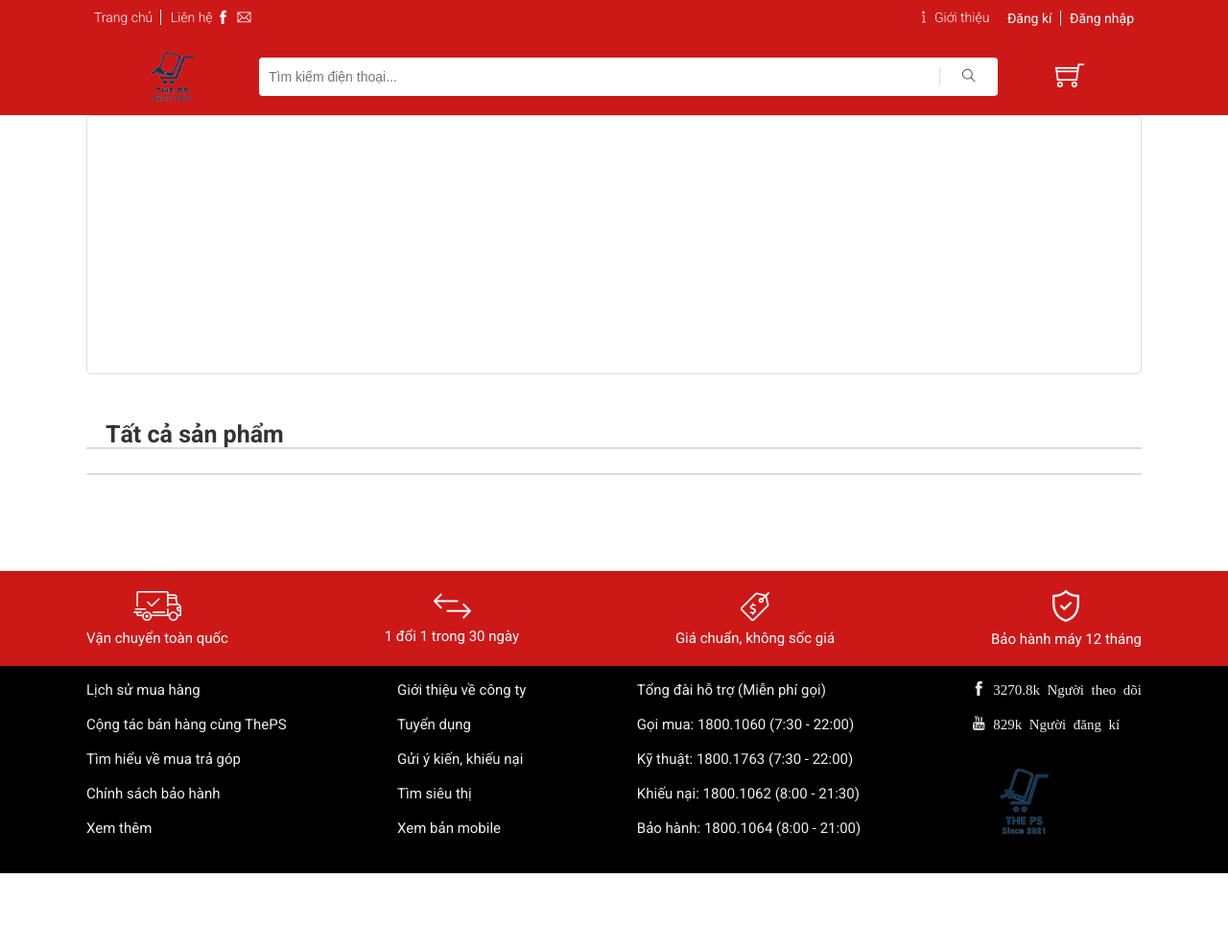
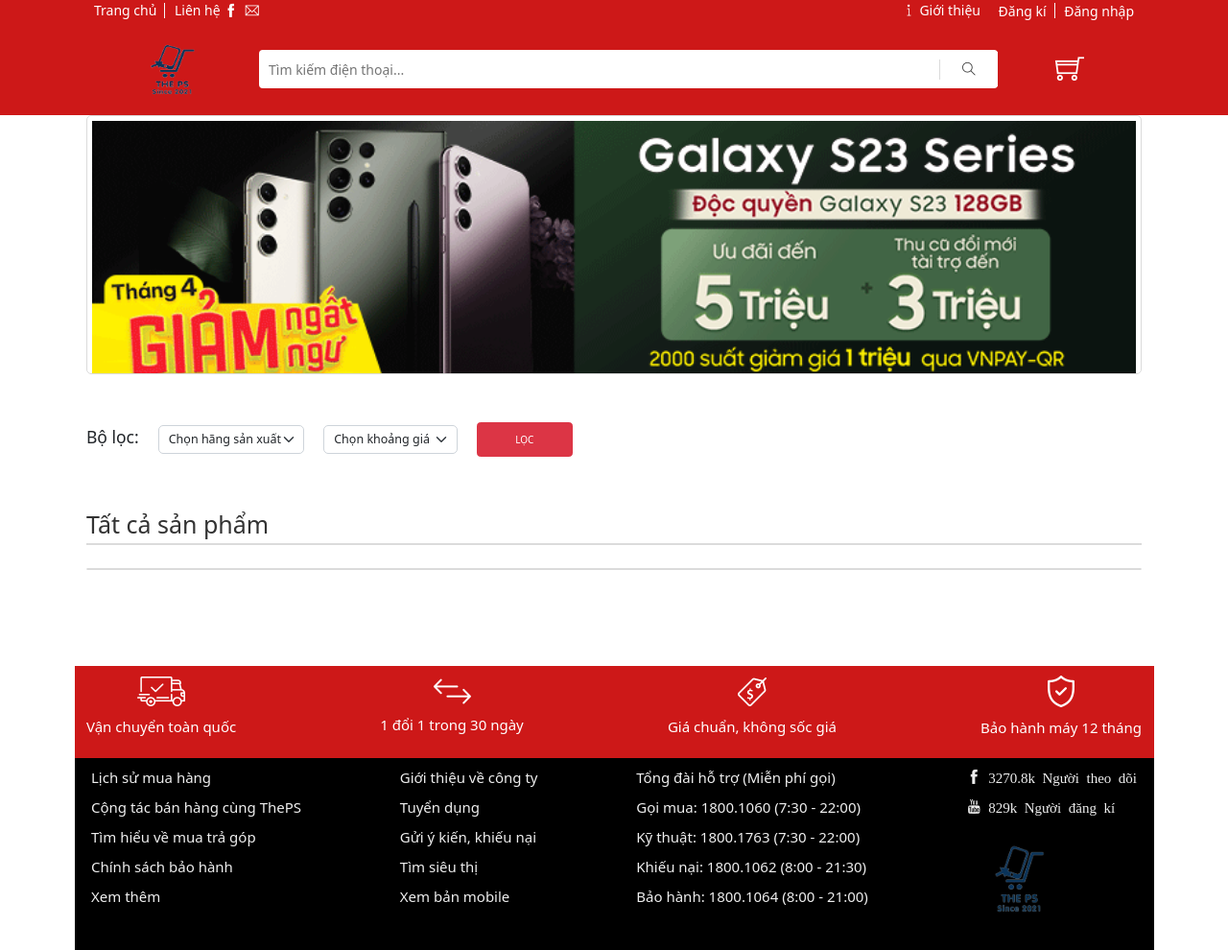
Before and after one commit to hoaiphongpvt/phone-shop, a PHP site: page / in a window 1280 px wide. Shown: the whole page at 96% size. Before the commit the page ends 910 px from the top, so only its background shows below. Run offline with PHP 8.4, Linux system fonts and the light colour scheme; data that the repository does not hold is empty.

Commit message:
Add filter

```diff
--- a/aboutus.php
+++ b/aboutus.php
@@ -93,7 +93,7 @@
                                 <a href="https://www.facebook.com/chanphong.giang.73">Giang Chấn Phong</a>
                             </div>
                             <div class="ab_group">
-                                <a href="https://www.facebook.com/xiem.huynh.106/">Nguyễn Hoàng Phúc</a>
+                                <a href="https://www.facebook.com/dung.nguoi.9279">Nguyễn Hoàng Phúc</a>
                             </div>
                         </div>
                  </div>
--- /dev/null
+++ b/assets/components/formatCurrency.php
@@ -0,0 +1,7 @@
+<?php
+    function currency_format($number, $suffix = 'đ') {
+        if (!empty($number)) {
+            return number_format($number, 0, ',', '.') . "{$suffix}";
+        }
+    }
+?>
--- /dev/null
+++ b/assets/components/loc.php
@@ -0,0 +1,24 @@
+<form action="./././timkiem.php" method="GET" class="locSP">
+    <h3>Bộ lọc:</h3>
+    <div class="locTheoHang">
+        <select name="nsx" id="nsx" class="form-select form-select-lg">
+            <option value=null selected>Chọn hãng sản xuất</option>
+            <option value="1">Apple</option>
+            <option value="2">Samsung</option>
+            <option value="3">Oppo</option>
+            <option value="4">Vivo</option>
+        </select>
+    </div>
+
+    <div class="locTheoGia">
+        <select name="gia" id="gia" class="form-select form-select-lg">
+            <option value=null selected>Chọn khoảng giá</option>
+            <option value="0-4000000">Dưới 4 triệu</option>
+            <option value="4000000-10000000">4 triệu - 10 triệu</option>
+            <option value="10000000-20000000">10 triệu - 20 triệu</option>
+            <option value=">20000000">Từ 20 triệu trờ lên</option>
+        </select>
+    </div>
+
+    <button type="submit" id="btn-loc" class="btn btn-danger btn-loc">LỌC</button>
+</form>
--- a/assets/components/search.php
+++ b/assets/components/search.php
@@ -1,7 +1,6 @@
 <form action="timkiem.php" method="GET" class="search" id="search">
     <input type="text" placeholder="Tìm kiếm điện thoại..." class="header_search-input" name="keyword" id="input">
     <button class="header_search-button" type="submit" id="btnSearch">
-        <!-- <a href="timkiem.php" style="text-decoration: none;"></a> -->
         <i class="ti-search header_search-icon"></i>
     </button>
 </form>
--- a/assets/css_js/base.css
+++ b/assets/css_js/base.css
@@ -60,8 +60,8 @@
     border-radius: 5px;
     animation: fadeIn linear .1s;
 }
-.btn{
-    min-width: 140px;
+.btn {
+    min-width: 100px;
     height: 36px;
     border: none;
     text-decoration: none;
--- a/assets/css_js/main.css
+++ b/assets/css_js/main.css
@@ -248,6 +248,7 @@
 .footer{
     display: flex;
     justify-content: space-between;
+    padding: 10px 5px;
 }
 .footer p {
     font-size: 1.5rem;
@@ -266,7 +267,7 @@
     width: 100%;
     padding: 5px;
     transition: transform 0.9s ease;
-    transform: translateX(100%);
+    transform: translateX(0);
 }
 #banner{
     height: 270px;
@@ -285,7 +286,7 @@
 .phone-heading-text{
     font-size: 2.5rem;
     color: var(--text-color);
-    padding: 5px 20px;
+    padding: 5px 0px;
     border-bottom: 2px solid var(--boder-color);
 }
 .phone-content{
@@ -586,18 +587,18 @@
     color: var(--text-color);
 }
 .page {
+    cursor: pointer;
     text-align: center;
     line-height: 30px;
     display: inline-block;
     margin: 0 10px;
     width: 30px;
     height: 30px;
-    border: 2px solid #333;
     border-radius: 3px;
 }
 .icon-page:hover,
 .page:hover {
-    opacity: 0.7;
+    opacity: 0.8;
 }
 /*Giỏ hàng*/
 
@@ -827,3 +828,31 @@
     background-color: #cb1c22;
     color: white;
 }
+
+.locSP {
+    margin-top: 50px;
+    display: flex;
+    justify-content: flex-start;
+    align-items: center;
+}
+
+.locTheoHang {
+    margin-left: 20px;
+}
+
+.locTheoGia {
+    margin-left: 20px;
+}
+
+.btn-loc {
+    display: inline-block;
+    margin-left: 20px;
+}
+
+.desc_detail {
+    line-height: 1.7;
+}
+
+.ab_text {
+    line-height: 1.7;
+}
--- /dev/null
+++ b/assets/js/loc.js
@@ -0,0 +1,10 @@
+const btnLoc = document.getElementById('btn-loc')
+const nsx = document.getElementById('nsx')
+const gia =  document.getElementById('gia')
+
+btnLoc.addEventListener('click', (e) => {
+    if (nsx.value == "null" && gia.value == "null") {
+        alert('Bạn phải chọn thông tin cần lọc!')
+        e.preventDefault()
+    }
+})
--- a/assets/slider/banner.js
+++ b/assets/slider/banner.js
@@ -1,4 +1,4 @@
-const bannerImg = ["./assets/apple/img/banner-product.png" ,"./assets/img/logo-banner/banner.png", "./assets/img/logo-banner/The PS logo (1).png"]
+const bannerImg = ["./assets/img/logo-banner/ip11-banner.png","./assets/apple/img/banner-product.png" ,"./assets/img/logo-banner/banner.png", "./assets/img/logo-banner/The PS logo (1).png","./assets/img/logo-banner/s23-banner.png"]
 const bannerEle = document.getElementById("banner-img")
 const slider = document.getElementById("banner")
 let index = 0
@@ -12,4 +12,4 @@
           index = 0;
       }
     }, 500)
-}, 3000)
+}, 4000)
--- a/index.php
+++ b/index.php
@@ -14,6 +14,8 @@
     <link rel="stylesheet" href="assets/css_js/main.css">
     <link rel="stylesheet" href="assets/fonts/themify-icons/themify-icons.css">
     <link rel="stylesheet" href="https://fonts.googleapis.com/css2?family=Roboto:wght@300;400;500;700&display=swap" rel="stylesheet">
+    <link href="https://cdn.jsdelivr.net/npm/bootstrap@5.2.3/dist/css/bootstrap.min.css" rel="stylesheet">
+    <script src="https://cdn.jsdelivr.net/npm/bootstrap@5.2.3/dist/js/bootstrap.bundle.min.js"></script>
     <script src="assets/css_js/style.js"></script>
 </head>
 <body>
@@ -75,13 +77,11 @@
         <div class="container">
            <div class="grid">
                <div class="content">
-                <div id="banner">
-                        <img src="assets/img/logo-banner/The PS logo (1).png" id="banner-img">
-                    <div>
-                        <img src="assets/img/logo-banner/banner2.jpg" id="banner-img" height="100%">
-                    </div>
+                    <div id="banner">
+                        <img src="./assets/img/logo-banner/s23-banner.png" id="banner-img">
                    </div>
                 </div>
+                <?php include "./assets/components/loc.php"?>
                 <div id="apple">
                     <div class="phone-heading">
                         <h3 class="phone-heading-text">Tất cả sản phẩm</h3>
@@ -89,15 +89,11 @@
                     <div class="phone-content">
 
                         <?php
-                            function currency_format($number, $suffix = 'đ') {
-                                if (!empty($number)) {
-                                    return number_format($number, 0, ',', '.') . "{$suffix}";
-                                }
-                            }
+                            include "./assets/components/formatCurrency.php";
                             $item_per_page = !empty($_GET['per_page']) ? $_GET['per_page'] : 4;
                             $current_page = !empty($_GET['page']) ? $_GET['page'] : 1;
                             $offset = ($current_page - 1) * $item_per_page;
-                            $sql = "SELECT * FROM sanpham INNER JOIN chitietsanpham ON sanpham.ID_CHITIET = chitietsanpham.ID ORDER BY 'sanpham.ID' ASC LIMIT ".$item_per_page." OFFSET ".$offset;
+                            $sql = "SELECT * FROM sanpham INNER JOIN chitietsanpham ON sanpham.ID = chitietsanpham.ID_SP ORDER BY 'sanpham.ID' ASC LIMIT ".$item_per_page." OFFSET ".$offset;
                             $result = $conn->query($sql);
                             $totalProducts = mysqli_query($conn, "SELECT * FROM sanpham");
                             $numRow = $totalProducts->num_rows;
@@ -128,6 +124,7 @@
     </div>
     <script src="./assets/slider/banner.js"></script>
     <script src="./assets/js/timkiem.js"></script>
+    <script src="./assets/js/loc.js"></script>
     <div id="dangki" style="display: none;">
         <div class="modal">
             <div class="modal_overlay"></div>
```
Also changed, not shown: assets/components/phantrang.php (+0 -15 lines), chitietsanpham.php (+5 -10 lines), timkiem.php (+34 -14 lines), assets/apple/img/iphone-14-pro-max-detail.jpg (added), assets/apple/img/iphone-14-pro-max.jpg (added), assets/img/logo-banner/ip11-banner.png (added), assets/img/logo-banner/s23-banner.png (added).
